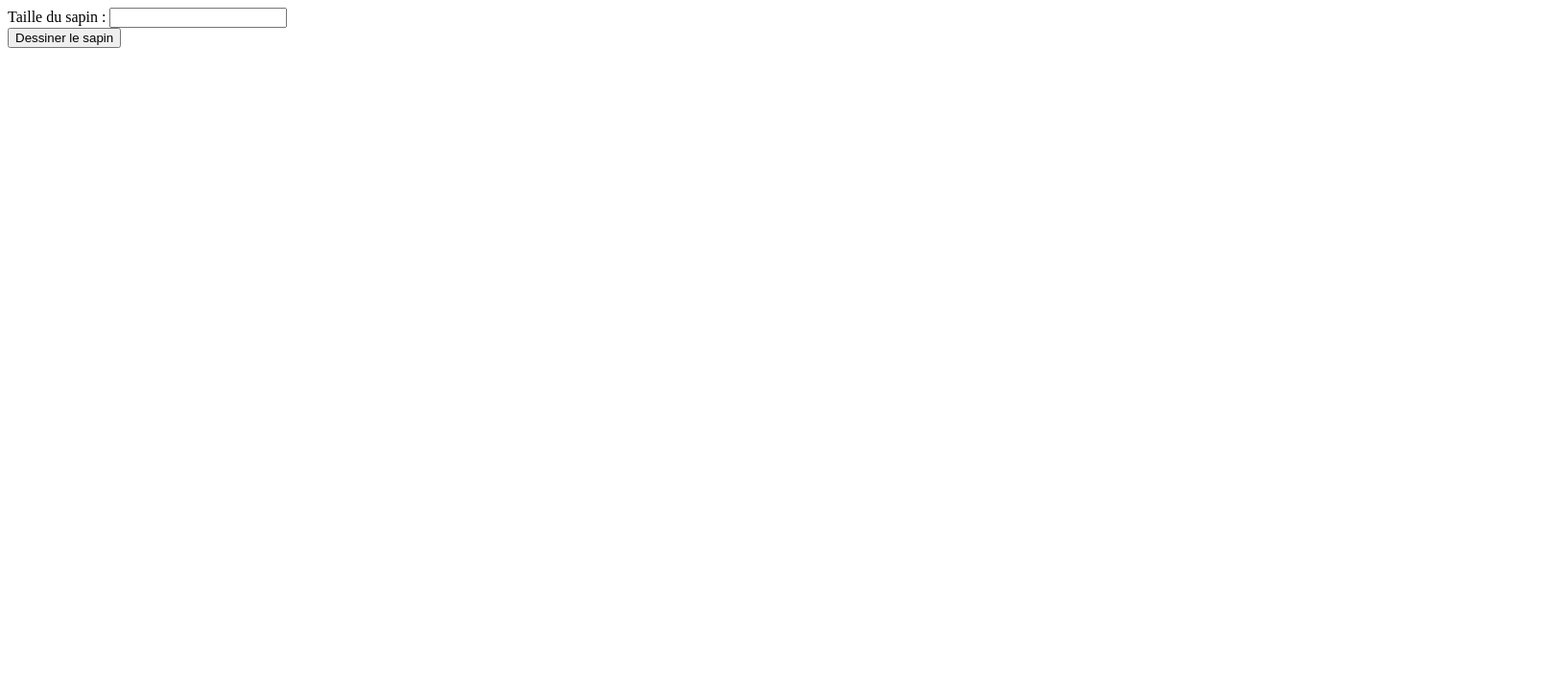
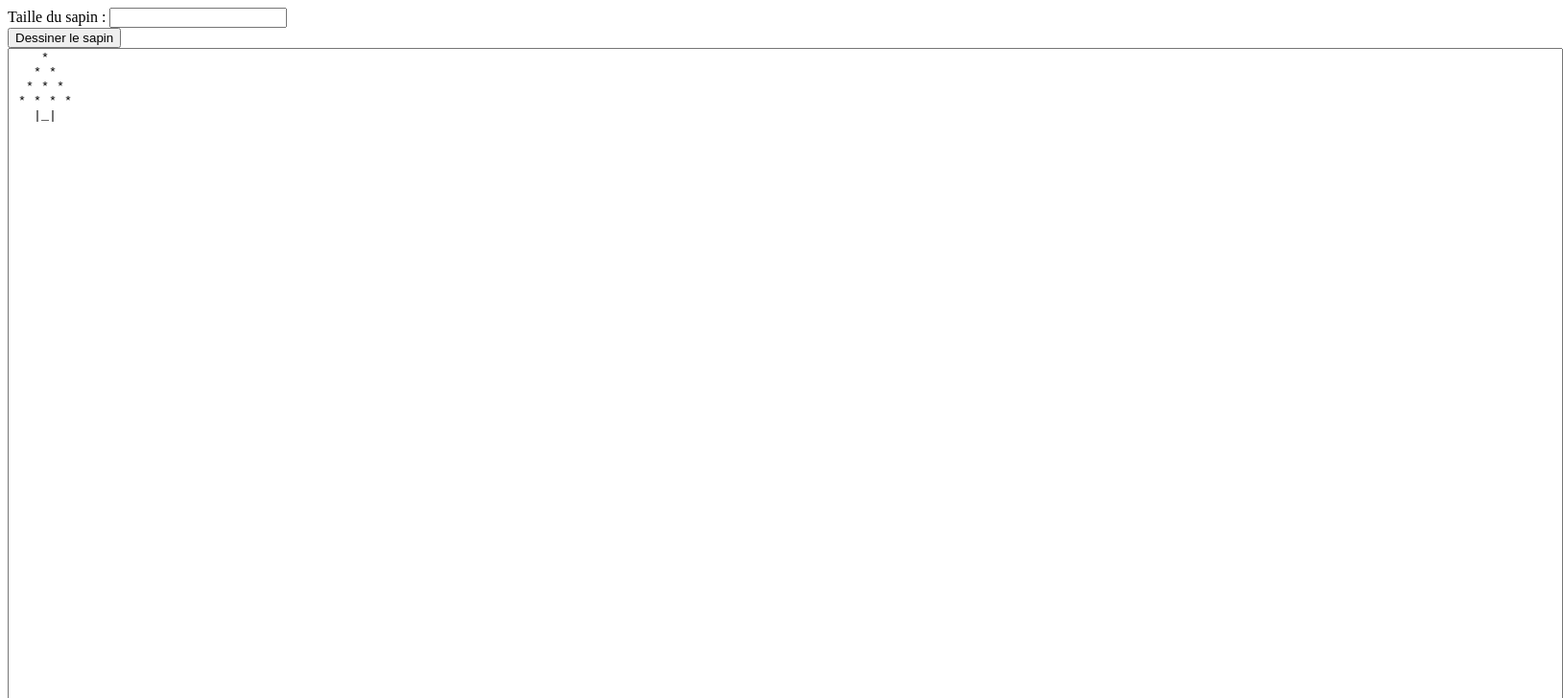
Before and after one commit to guilbill/CodingDojo, a plain HTML site: page index.html in a window 1280 px wide. Both pictures are taken after a click on the button "Dessiner le sapin". Shown: the top 728 px of the page at 96% size, 1629 px wide, since content can reach past the window. Drawn offline with Linux system fonts and the light colour scheme.

Commit message:
Adding a textarea, to avoid the 'text-align center' cheat

```diff
--- a/christmas.js
+++ b/christmas.js
@@ -1,7 +1,16 @@
+
+function drawTree (treeSize) {
+	var tree = "    *    \n";
+	tree += 	 "   * *   \n";
+	tree += 	 "  * * *  \n";
+	tree += 	 " * * * * \n";
+	tree += 	 "   |_|   \n";
+	return tree;
+}
 
 $(document).ready(function(){
 	$("#compute-tree").click(function(){
 		var size = parseInt($("#tree-size").val());
-		console.log(size);
+		$("#christmas-tree").append(drawTree(size));
 	});
 });
--- a/index.html
+++ b/index.html
@@ -8,7 +8,8 @@
 	<input type="text" id="tree-size"/><br/>
 	<button id="compute-tree">Dessiner le sapin</button>
 </div>
-<div id="christmas-tree">
+<div class="text-align:center">
+	 <textarea rows="150" cols="200" id="christmas-tree"></textarea>
 </div>
 <script type="text/javascript" src="./jquery.js"></script>
 <script type="text/javascript" src="./christmas.js"></script>
```
